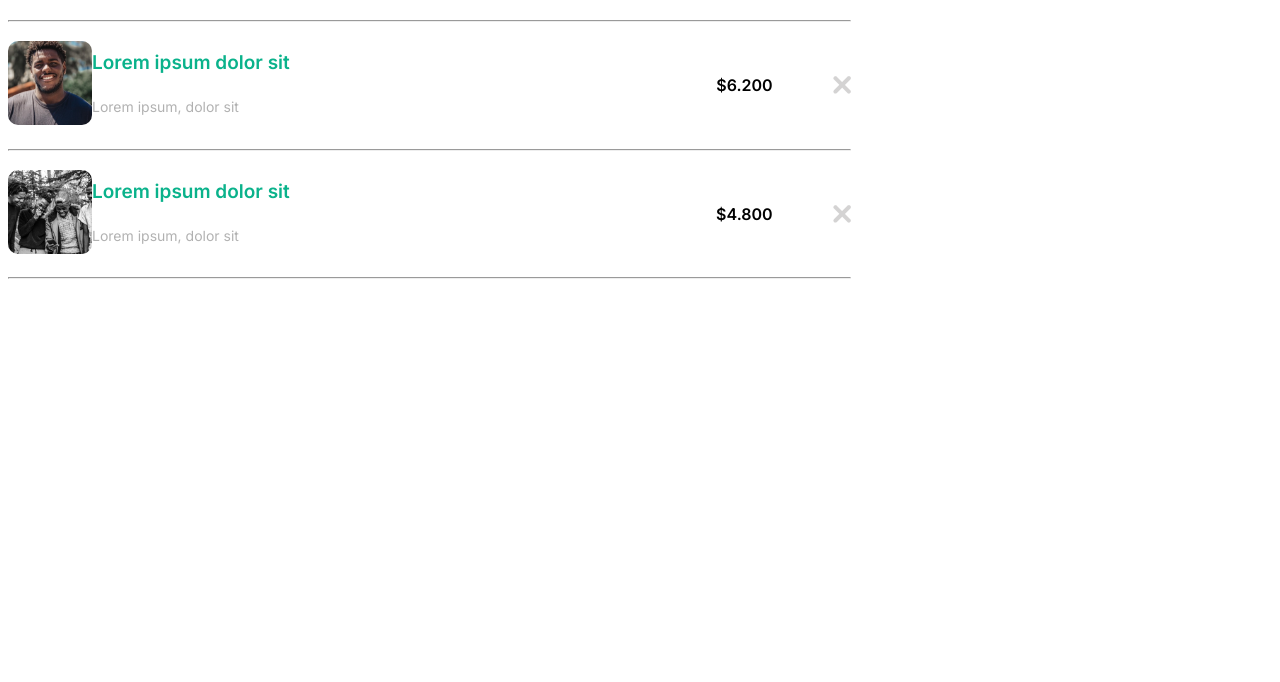
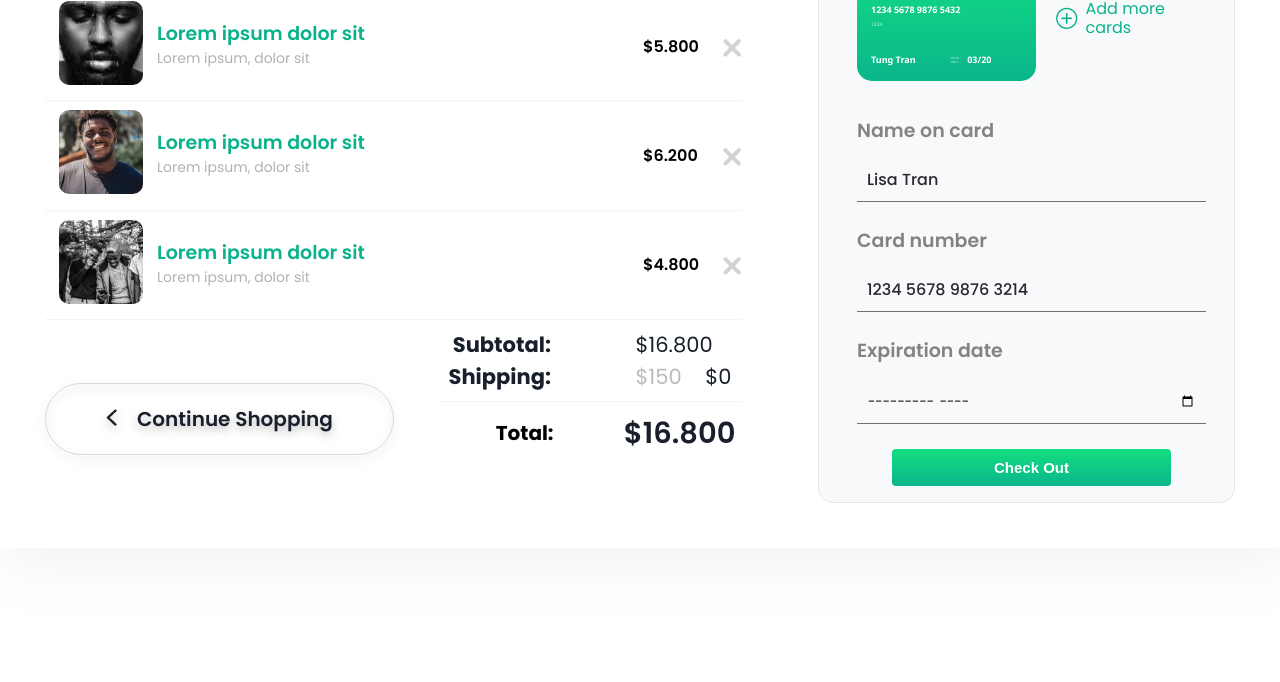
Before and after one commit to KristinaProject/shopping-cart, a plain HTML site: page index.html in a window 1280 px wide. Shown: the part 375-1057 px from the top of the page. Before the commit the page ends 800 px from the top, so only its background shows below. Drawn offline with Linux system fonts and the light colour scheme.

Commit message:
done more details

```diff
--- /dev/null
+++ b/aside-style.css
@@ -0,0 +1,75 @@
+aside {
+  flex: 1;
+  background-color: rgba(248, 249, 251, 1);
+  border: 1px solid #E7E7E7;
+  border-radius: 15px;
+  box-sizing: border-box;
+  padding: 43px 28px 16px 38px;
+}
+
+form {
+  width: 100%;
+}
+
+form h2.details {
+  font-size: 19px;
+  font-weight: 700;
+  line-height: 28px;
+  opacity: 0.92;
+}
+
+form h2.type{
+  font-size: 20px;
+  font-weight: 700;
+  line-height: 30px;
+  opacity: 0.4;
+}
+
+label {
+  font-weight: 600;
+  font-size: 19px;
+  line-height: 28px;
+  opacity: 0.47;
+  display: block;
+  margin-bottom: 16px;
+}
+
+input {
+  display: block;
+  margin-bottom: 25px;
+  border: none;
+  border-bottom: 1px solid #707070;
+  width: 100%;
+  background: transparent;
+  box-sizing: border-box;
+  padding: 10px;
+}
+
+input::placeholder {
+  font-weight: 500;
+  font-size: 16px;
+  line-height: 24px;
+  color: #27292d;
+}
+
+form > div > button {
+  background: linear-gradient(180deg, #13de82 0%, #0ab68b 100%);
+  color: white;
+  font-weight: 700;
+  font-size: 15px;
+  line-height: 17px;
+  font-family: Arial, Helvetica, sans-serif;
+  width: 80%;
+  border: none;
+  border-radius: 4px;
+  padding: 10px;
+  margin: 0 auto;
+
+}
+
+.button-container {
+  width: 100%;
+  display: flex;
+  align-items: center;
+  justify-content: center;
+}
--- a/index.html
+++ b/index.html
@@ -4,13 +4,16 @@
     <meta charset="UTF-8" />
     <meta http-equiv="X-UA-Compatible" content="IE=edge" />
     <meta name="viewport" content="width=device-width, initial-scale=1.0" />
-    <link rel="stylesheet" href="style.css" />
     <link rel="preconnect" href="https://fonts.googleapis.com" />
     <link rel="preconnect" href="https://fonts.gstatic.com" crossorigin />
     <link
-      href="https://fonts.googleapis.com/css2?family=Inter:wght@100;200;300;400;500;600;700;800;900&display=swap"
+      href="https://fonts.googleapis.com/css2?family=Poppins:ital,wght@0,100;0,200;0,300;0,400;0,500;0,600;0,700;0,800;0,900;1,100;1,200;1,300;1,400;1,500;1,600;1,700;1,800;1,900&display=swap"
       rel="stylesheet"
     />
+    <link rel="stylesheet" href="style.css" />
+    <link rel="stylesheet" href="suma-style.css" />
+    <link rel="stylesheet" href="aside-style.css" />
+    <link rel="stylesheet" href="visa-style.css" />
     <title>Trecia uzduotis</title>
   </head>
   <body>
@@ -72,9 +75,79 @@
           </div>
           <hr />
         </div>
+
+        <section>
+          <button type="button">
+            <img src="Arrow Down.png" class="button-arrow" />Continue Shopping
+          </button>
+          <div class="suma">
+            <div class="column">
+              <div class="suma-column">
+                <h2>Subtotal:</h2>
+                <h2>Shipping:</h2>
+              </div>
+              <div class="suma-column">
+                <p>$16.800</p>
+                <p><span>$150</span> $0</p>
+              </div>
+            </div>
+            <hr />
+            <div class="suma-row">
+              <h2>Total:</h2>
+              <p>$16.800</p>
+            </div>
+          </div>
+        </section>
       </div>
 
-      <aside class="sidebar"></aside>
+      <aside class="sidebar">
+        <form method="get" action="#">
+          <h2 class="details">Card details</h2>
+          <h2 class="type">Card type</h2>
+          <div class="cards">
+            <div class="visa">
+              <img src="Visa_2014_logo_detail.png" />
+              <p class="visa-text">1234 5678 9876 5432</p>
+              <p class="mini-text">1234</p>
+              <div class="visa-bottom">
+                <p class="visa-text">Tung Tran</p>
+                <div class="visa-bottom-validation">
+                  <p class="valid">VALID <br />THRU</p>
+                  <p class="visa-text">03/20</p>
+                </div>
+              </div>
+            </div>
+            <div class="add__card">
+              <img src="Icon ionic-ios-add-circle-outline.png" />
+              <p>Add more cards</p>
+            </div>
+          </div>
+
+          <label for="name"> Name on card </label>
+          <input
+            type="text"
+            name="name"
+            id="name"
+            placeholder="Lisa Tran"
+            required
+          />
+
+          <label for="number">Card number</label>
+          <input
+            type="number"
+            name="number"
+            id="number"
+            placeholder="1234 5678 9876 3214"
+          />
+
+          <label for="date">Expiration date</label>
+          <input type="month" name="date" id="date" />
+
+          <div class="button-container">
+            <button type="submit">Check Out</button>
+          </div>
+        </form>
+      </aside>
     </main>
   </body>
 </html>
--- a/style.css
+++ b/style.css
@@ -1,5 +1,9 @@
 * {
-  font-family: 'Inter', sans-serif;
+  font-family:  'Poppins', sans-serif;
+}
+
+body {
+  margin: 0;
 }
 
 main {
@@ -7,7 +11,12 @@
   width: 100%;
   max-height: 816px;
   margin: 134px auto;
-  justify-content: center;
+  gap: 75px;
+  box-sizing: border-box;
+  padding: 45px;
+  filter: drop-shadow(7px 7px 34px rgba(182, 182, 199, 0.231));
+  background: white;
+  border-radius: 4px;
 }
 
 .container {
@@ -27,15 +36,15 @@
   display: flex;
   flex-direction: row;
   align-items: center;
+  position: relative;
 }
 
 .cross {
   width: 18px;
   height: 18px;
-}
-
-aside {
-  flex: 1;
+  position: absolute;
+  top: 20px;
+  left: 80px;
 }
 
 h2 .container-title {
@@ -49,6 +58,7 @@
   font-weight: 600;
   font-size: 16px;
   line-height: 24px;
+  min-width: 100px;
 }
 
 .info-mini-container-title {
@@ -56,6 +66,7 @@
   font-weight: 600;
   font-size: 19px;
   line-height: 28px;
+  margin-bottom: 0;
 }
 
 .info-mini-container-text {
@@ -66,7 +77,21 @@
   margin-top: 0;
 }
 
-.container__main-info-price,
+
+
+.info-mini-img-container {
+  margin: 0 14px;
+}
+
+hr {
+  opacity: 0.1;
+}
+
+.container__main-tech-product {
+  margin-left: 15px;
+}
+
 .container__main-tech-price {
-  margin-right: 60px;
+  font-weight: 700 !important;
+  font-size: 16px;
 }
--- /dev/null
+++ b/suma-style.css
@@ -0,0 +1,91 @@
+section > button {
+  all:unset;
+  border: 1px solid #d8d8d8;
+  border-radius: 40px;
+  font-weight: 600;
+  font-size: 20px;
+  line-height: 30px;
+  color: #19202c;
+  filter: drop-shadow(0px 4px 4px rgba(0, 0, 0, 0.25));
+  box-sizing: border-box;
+  padding: 20px 60px;
+
+}
+
+section > button img {
+  margin-right: 20px;
+}
+
+.suma-row p, .suma-row h2,
+.suma-column p, .suma-column h2 {
+  all:unset;
+}
+
+section {
+  display: flex;
+  flex-direction: row;
+  align-items: flex-end;
+  justify-content: space-between;
+}
+
+.suma-column h2 {
+  font-weight: 700;
+  font-size: 21px;
+  line-height: 32px;
+  color: #19202c;
+  flex: 1;
+}
+
+.suma-column p,
+.suma-row p {
+  font-size: 400;
+  font-size: 21px;
+  line-height: 32px;
+  color: #19202c;
+  min-width: 100px;
+  text-align: left;
+}
+
+.suma-row p {
+  font-weight: 600;
+  font-size: 29px;
+  line-height: 44px;
+}
+
+.suma-column p span {
+  opacity: 0.3;
+  margin-right: 18px;
+}
+
+.suma {
+  max-width: 302px;
+  width: 100%;
+}
+
+.column, .suma-row {
+  display: flex;
+  flex-direction: row;
+  align-items: center;
+  justify-content: space-between;
+  width: 95%;
+  margin: 0 auto;
+}
+
+.suma-column {
+  display: flex;
+  flex-direction: column;
+  align-items: flex-end;
+}
+
+.suma-row h2 {
+  font-weight: 700;
+  font-size: 20px;
+  line-height: 30px;
+}
+
+.suma-column h2,
+.suma-row h2 {
+  max-width: 105px;
+  width: 100%;
+  text-align: right;
+}
--- /dev/null
+++ b/visa-style.css
@@ -0,0 +1,81 @@
+.cards,  .add__card,
+.visa-bottom-validation,
+.visa-bottom {
+  display: flex;
+  flex-direction: row;
+  align-items: center;
+}
+
+.cards {
+  gap: 20px;
+  margin-bottom: 36px;
+}
+
+.visa {
+  background: linear-gradient(180deg, #13DE82 0%, #0AB68B 100%);
+  border-radius: 15px;
+  box-sizing: border-box;
+  padding: 14px;
+  display: flex;
+  flex-direction: column;
+  flex: 1;
+  width: 100%;
+  min-height: 120px;
+  height: 100%;
+}
+
+.visa p{
+  color: white;
+}
+
+.add__card p{
+  font-weight: 400;
+  font-size: 16px;
+  line-height: 19px;
+  color: #0ab28b;
+  margin-left: 8px;
+}
+
+.visa img {
+  width: 55px;
+  height: 15px;
+  margin-bottom: 20px;
+}
+
+.visa-text {
+  font-weight: 600;
+  font-size: 9px;
+  line-height: 12px;
+  margin: 0;
+  font-family: 'Segoe UI', sans-serif;
+}
+
+.mini-text {
+  font-weight: 600;
+  font-size: 5px;
+  line-height: 7px;
+  opacity: 0.49;
+  font-family: 'Segoe UI', sans-serif;
+
+}
+
+.valid {
+  font-weight: 700;
+  font-size: 3px;
+  line-height: 4px;
+  margin-right: 8px;
+  opacity: 0.49;
+  font-family: 'Segoe UI', sans-serif;
+
+}
+
+.visa-bottom {
+  justify-content: space-between;
+  margin-top: 20px;
+  margin-right: 30px;
+
+}
+
+.add__card {
+  flex: 1;
+}
```
Also changed, not shown: Arrow Down.png (added), Icon ionic-ios-add-circle-outline.png (added).
